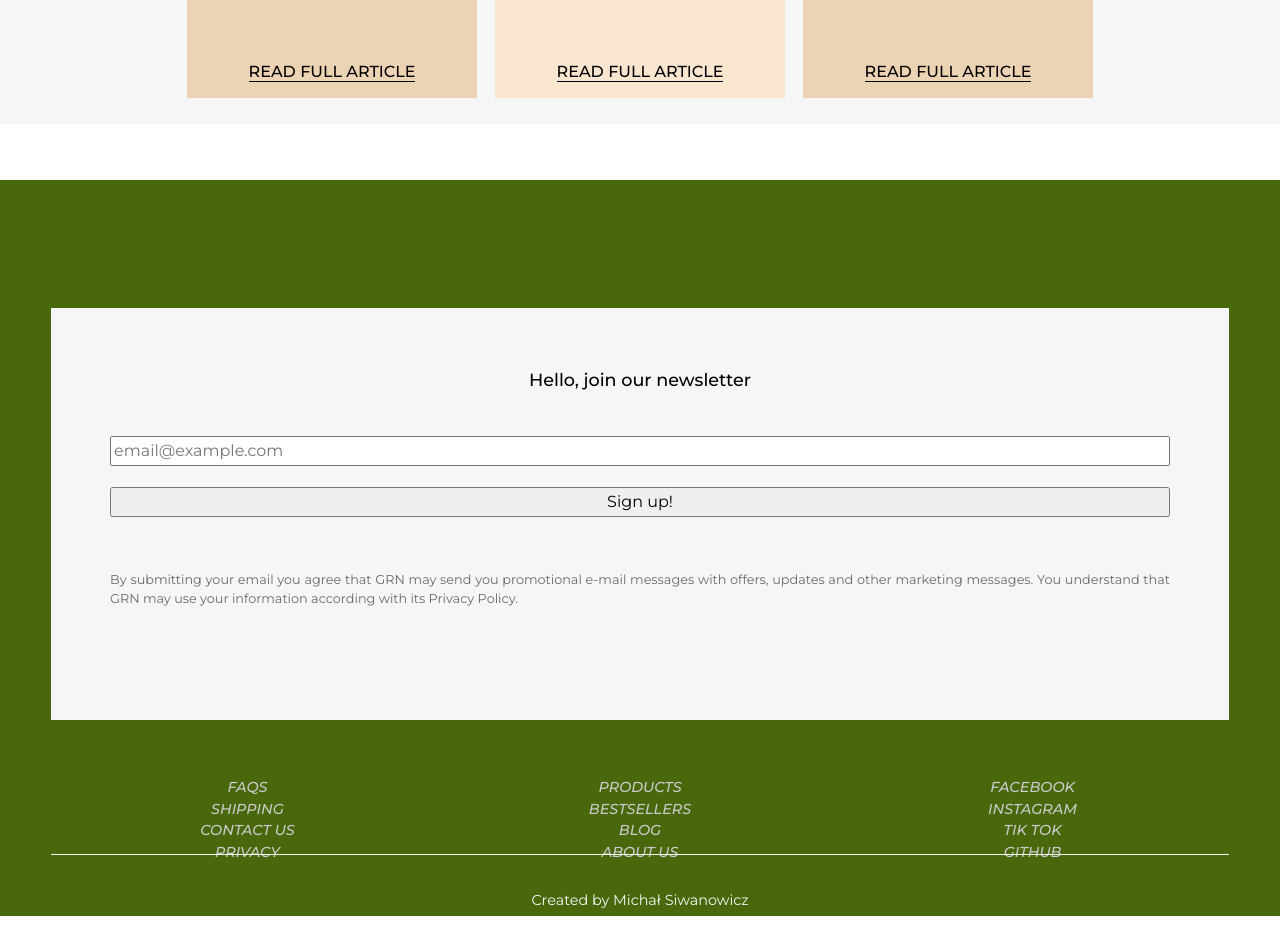
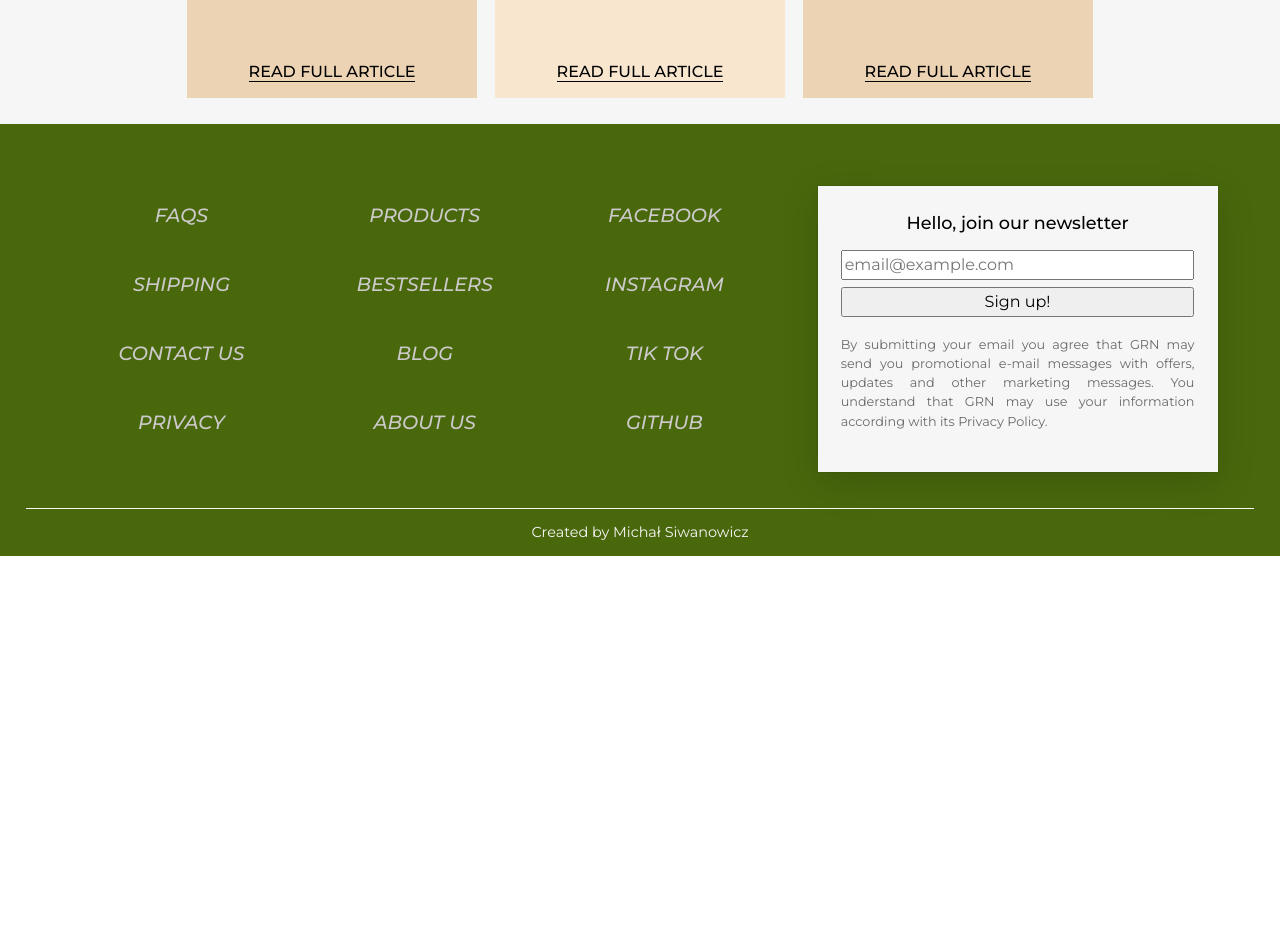
Before and after one commit to micsiw/react-ecommerce-project, a React (Create React App) app: page / in a window 1280 px wide. Shown: the part 3620-4567 px from the top of the page. After the commit the page ends 4176 px from the top, so only its background shows below. Built offline with nearby package versions, Linux system fonts and the light colour scheme.

Commit message:
reworked footer section for desktop view

```diff
--- a/src/components/Footer.js
+++ b/src/components/Footer.js
@@ -3,6 +3,7 @@ import "../styles/Footer.css";
 function Footer() {
   return (
     <div className="footer-section">
+      <div className="footer-wrapper">
         <div className="newsletter-signup">
           <div className="signup-form-wrapper">
             <p className="signup-title">Hello, join our newsletter</p>
@@ -17,10 +18,10 @@ function Footer() {
               </button>
             </form>
             <p className="newsletter-terms">
-            By submitting your email you agree that GRN may send you promotional
-            e-mail messages with offers, updates and other marketing messages.
-            You understand that GRN may use your information according with its
-            Privacy Policy.
+              By submitting your email you agree that GRN may send you
+              promotional e-mail messages with offers, updates and other
+              marketing messages. You understand that GRN may use your
+              information according with its Privacy Policy.
             </p>
           </div>
         </div>
@@ -45,8 +46,9 @@ function Footer() {
               <a href="https://github.com/micsiw">GITHUB</a>
             </div>
           </div>
+        </div>
+      </div>
       <div className="footer-signature">Created by Michał Siwanowicz</div>
-      </div>
     </div>
   );
 }
--- a/src/styles/Footer.css
+++ b/src/styles/Footer.css
@@ -3,9 +3,15 @@
   background-color: #49680c;
   scroll-snap-align: start;
   scroll-margin-top: 8vh;
-  margin-top: 7vh;
+  margin-top: 8vh;
   padding: 10% 4%;
   padding-bottom: 1%;
+  display: flex;
+  flex-direction: column;
+}
+
+.footer-wrapper {
+  height: 100%;
   display: flex;
   flex-direction: column;
 }
@@ -13,6 +19,8 @@
 .newsletter-signup {
   background-color: rgb(247, 246, 246);
   padding: 5%;
+  box-shadow: rgba(0, 0, 0, 0.16) 0px 10px 36px 0px,
+    rgba(0, 0, 0, 0.06) 0px 0px 0px 1px;
 }
 
 .signup-title {
@@ -39,7 +47,7 @@
 }
 
 .footer-informational-content {
-  height: 100%;
+  flex: 1;
   display: flex;
   flex-direction: column;
   justify-content: space-between;
@@ -55,7 +63,7 @@
 .info-links,
 .nav-links,
 .social-links {
-  flex: 1;
+  /* flex: 1; */
   display: grid;
   grid-template-columns: 1fr;
   grid-auto-rows: 1fr;
@@ -79,3 +87,55 @@
   border-top: 1px solid rgb(247, 246, 246);
   padding: 3%;
 }
+
+@media screen and (min-width: 550px) {
+  .newsletter-signup {
+    margin: 0 15%;
+  }
+}
+
+@media screen and (min-width: 1000px) {
+  .footer-section {
+    height: auto;
+    margin-top: 0;
+    padding: 2%;
+    padding-bottom: 0;
+  }
+
+  .footer-wrapper {
+    flex-direction: row-reverse;
+    padding: 3%;
+  }
+
+  .newsletter-signup {
+    width: auto;
+    flex-basis: 400px;
+    margin: 0;
+    padding: 2%;
+  }
+
+  .footer-links {
+    flex: 1;
+    margin-right: 5%;
+  }
+
+  .info-links > a,
+  .nav-links > a,
+  .social-links > a {
+    color: rgb(204, 202, 202);
+    font-style: italic;
+    text-align: center;
+    font-size: 1.2rem;
+  }
+
+  .info-links,
+  .nav-links,
+  .social-links {
+    gap: 8%;
+    height: 100%;
+  }
+
+  .footer-signature {
+    padding: 1%;
+  }
+}
```
Lines whose indentation alone changed are shown as unchanged.
